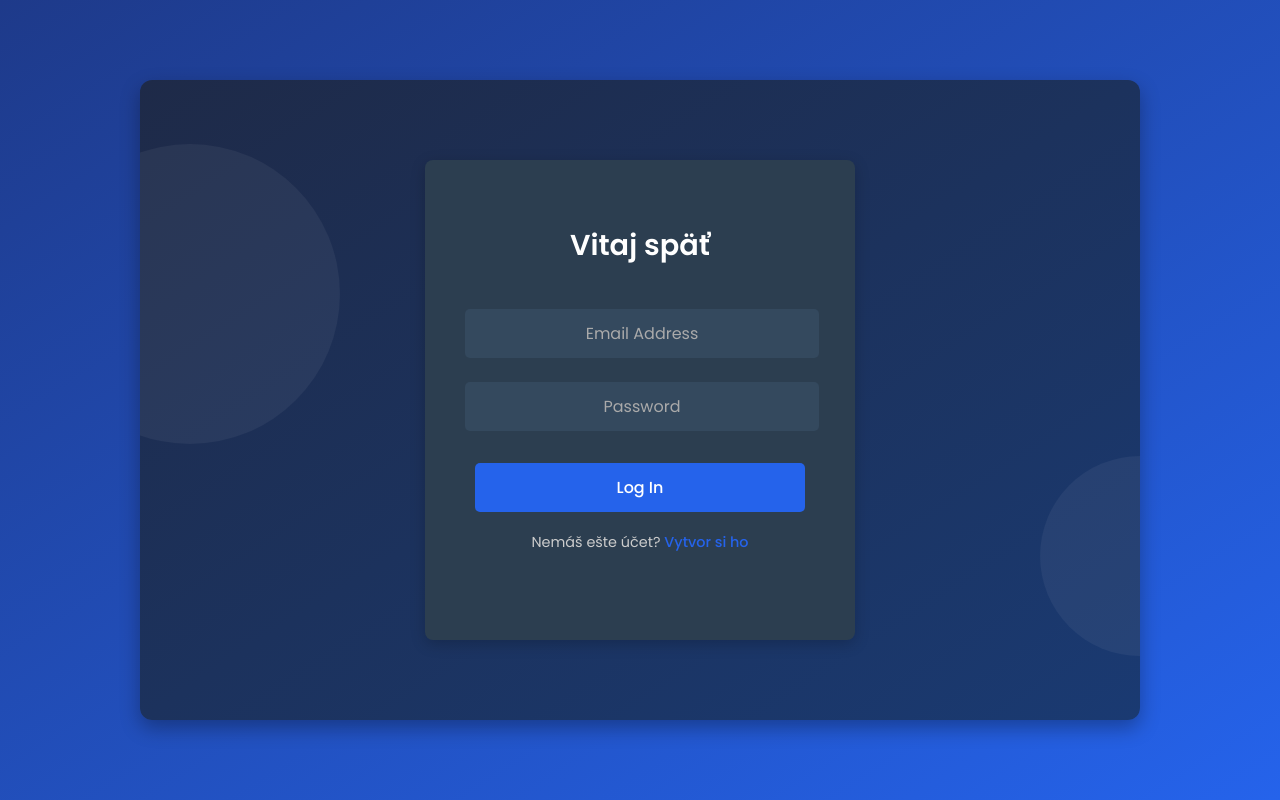
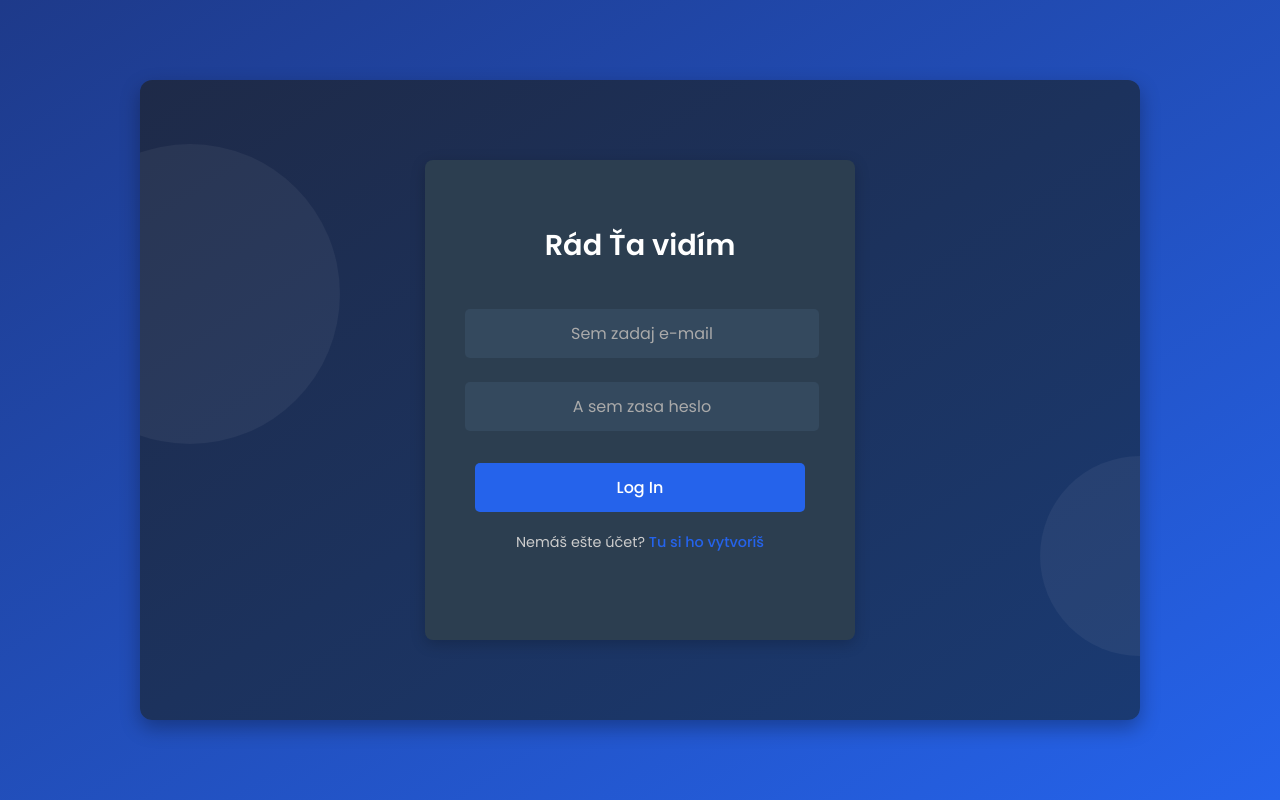
Before and after one commit to Montyssimo/monty, a plain HTML site: page index.html in a window 1280 px wide. Drawn offline with Linux system fonts and the light colour scheme.

```diff
--- a/index.html
+++ b/index.html
@@ -10,21 +10,21 @@
 <body>
     <div class="container" id="container">
         <div class="form-container" id="formContainer">
-            <h2 id="formTitle">Vitaj späť</h2>
+            <h2 id="formTitle">Rád Ťa vidím</h2>
 
             <!-- Login Form -->
             <div id="loginForm">
-                <input type="email" id="loginEmail" placeholder="Email Address" />
-                <input type="password" id="loginPassword" placeholder="Password" />
+                <input type="email" id="loginEmail" placeholder="Sem zadaj e-mail" />
+                <input type="password" id="loginPassword" placeholder="A sem zasa heslo" />
                 <button class="form-button" id="loginButton">Log In</button>
-                <p class="switch-form">Nemáš ešte účet? <a href="#" id="showSignup">Vytvor si ho</a></p>
+                <p class="switch-form">Nemáš ešte účet? <a href="#" id="showSignup">Tu si ho vytvoríš</a></p>
             </div>
 
             <!-- Signup Form -->
             <div id="signupForm" class="hidden">
-                <input type="text" id="signupNickname" placeholder="Nickname" />
-                <input type="email" id="signupEmail" placeholder="Email Address" />
-                <input type="password" id="signupPassword" placeholder="Password" />
+                <input type="text" id="signupNickname" placeholder="Tvoja prezývka" />
+                <input type="email" id="signupEmail" placeholder="Teraz e-mail" />
+                <input type="password" id="signupPassword" placeholder="A nakoniec heslo" />
                 <button class="form-button" id="signupButton">Sign Up</button>
                 <p class="switch-form">Máš už účet? <a href="#" id="showLogin">Prihlás sa</a></p>
             </div>
```
